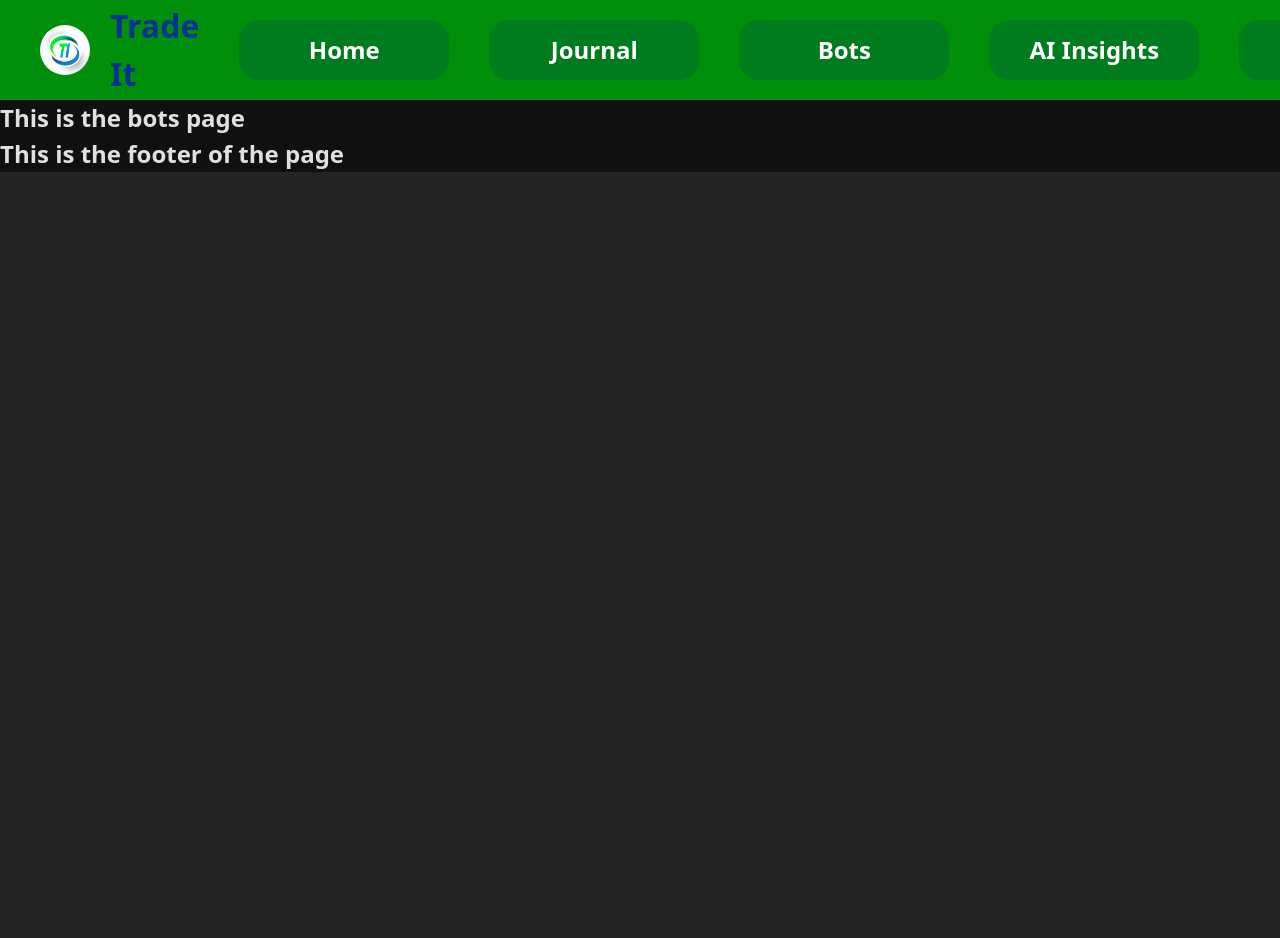
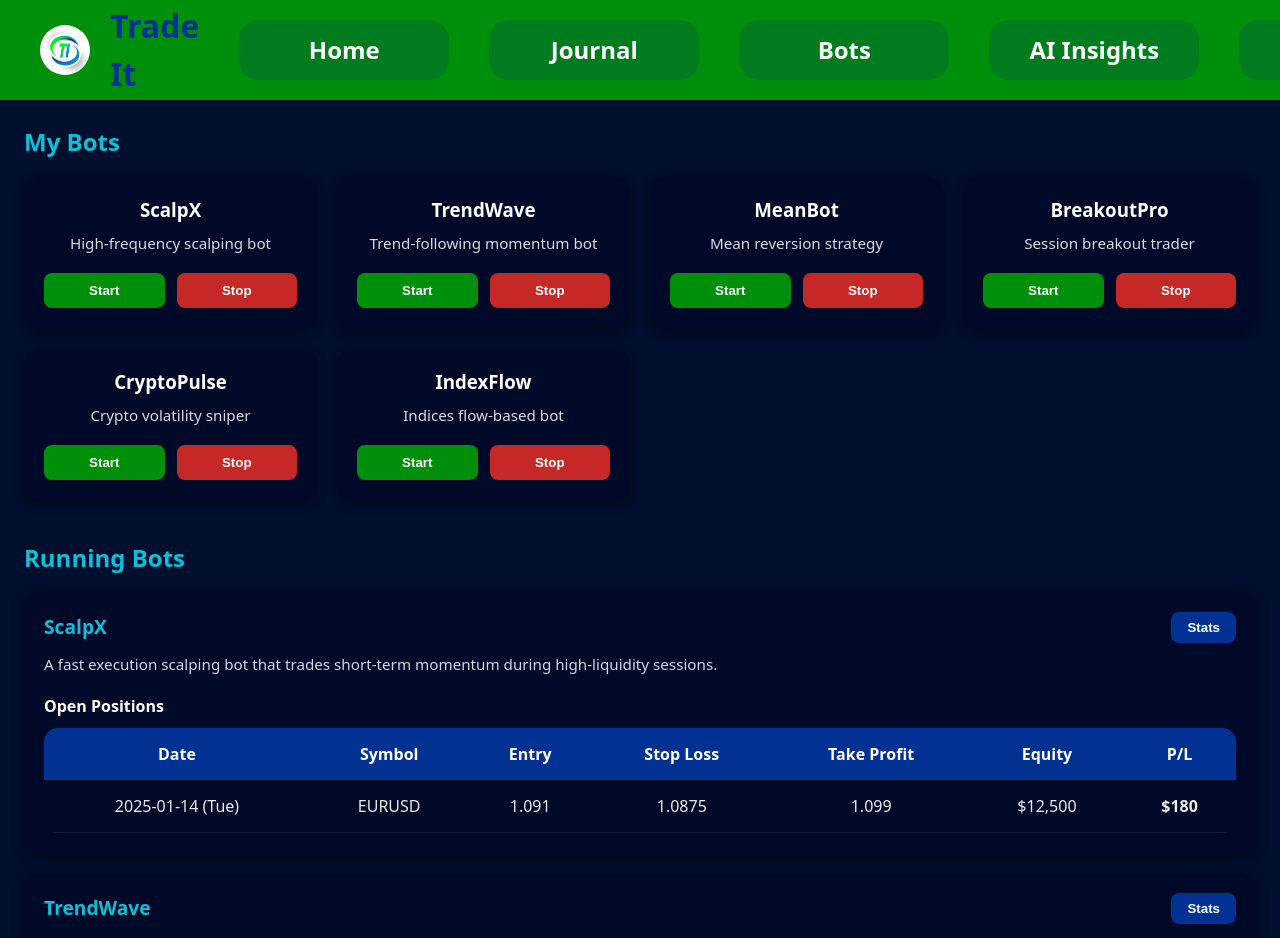
Before and after one commit to denis0f/trader, a React app in the folder frontend/: page /bots in a window 1280 px wide. Shown: the top 938 px of the page. Before the commit the page ends 800 px from the top, so only its background shows below. Built offline with nearby package versions, Linux system fonts and the light colour scheme; the HTML template or start-up script is replaced by a standard one.

Commit message:
Add Bots page and the related css of the page

```diff
--- a/frontend/src/App.css
+++ b/frontend/src/App.css
@@ -270,3 +270,204 @@
 }
 
 /* End of styling for the Journal page */
+
+/* Bots page styling  */
+
+.bots-container {
+  padding: 24px;
+  background-color: #000f2d;
+  min-height: 100vh;
+  display: flex;
+  flex-direction: column;
+  gap: 40px;
+}
+
+.bots-section h2 {
+  color: var(--color-blue-mid);
+  margin-bottom: 16px;
+}
+
+/* =========================
+   My Bots grid (4 columns)
+========================= */
+
+.bots-grid {
+  display: grid;
+  grid-template-columns: repeat(4, 1fr);
+  gap: 20px;
+}
+
+/* Bot card */
+.bot-card {
+  background: #000928;
+  border-radius: 16px;
+  padding: 20px;
+  text-align: center;
+  color: white;
+  box-shadow: 0 4px 10px rgba(0, 0, 0, 0.4);
+  transition: transform 0.3s ease;
+}
+
+.bot-card:hover {
+  transform: translateY(-4px);
+}
+
+.bot-card h3 {
+  margin-bottom: 8px;
+}
+
+.bot-card p {
+  font-size: 0.95rem;
+  opacity: 0.85;
+}
+
+/* Bot actions */
+.bot-actions {
+  margin-top: 18px;
+  display: flex;
+  gap: 12px;
+}
+
+.btn {
+  flex: 1;
+  padding: 10px;
+  border: none;
+  border-radius: 8px;
+  font-weight: bold;
+  cursor: pointer;
+  transition: background-color 0.3s, transform 0.1s;
+}
+
+.btn:active {
+  transform: scale(0.95);
+}
+
+.start {
+  background-color: var(--color-green-start);
+  color: white;
+}
+
+.start:hover {
+  background-color: var(--green-background-hover);
+}
+
+.stop {
+  background-color: #c62828;
+  color: white;
+}
+
+.stop:hover {
+  background-color: #9e1f1f;
+}
+
+/* =========================
+   Running Bots (DIV layout)
+========================= */
+
+.running-bot-card {
+  background: #000928;
+  border-radius: 16px;
+  padding: 20px;
+  margin-bottom: 20px;
+  box-shadow: 0 4px 12px rgba(0, 0, 0, 0.45);
+}
+
+/* Header */
+.running-bot-header {
+  display: flex;
+  justify-content: space-between;
+  align-items: center;
+}
+
+.running-bot-header h3 {
+  color: var(--color-blue-mid);
+  font-size: 1.2rem;
+}
+
+/* Stats button */
+.stats-btn {
+  background-color: var(--color-blue-end);
+  color: white;
+  border: none;
+  padding: 8px 16px;
+  border-radius: 8px;
+  font-weight: bold;
+  cursor: pointer;
+  transition: background-color 0.3s, transform 0.1s;
+}
+
+.stats-btn:hover {
+  background-color: var(--color-blue-light);
+}
+
+.stats-btn:active {
+  transform: scale(0.95);
+}
+
+/* Description */
+.running-bot-description {
+  margin: 10px 0 18px;
+  color: #cfd8e3;
+  line-height: 1.5;
+  font-size: 0.95rem;
+}
+
+/* Open positions title */
+.open-positions-title {
+  color: white;
+  margin-bottom: 10px;
+}
+
+/* Empty state */
+.no-positions {
+  padding: 18px;
+  text-align: center;
+  color: #b0c4de;
+  font-style: italic;
+  background: rgba(15, 190, 216, 0.08);
+  border-radius: 10px;
+}
+
+/* =========================
+   Reused Journal Table
+========================= */
+
+.journal-table {
+  width: 100%;
+  border-collapse: collapse;
+  background: #000928;
+  border-radius: 14px;
+  overflow: hidden;
+}
+
+.journal-table th,
+.journal-table td {
+  padding: 14px;
+  text-align: center;
+}
+
+.journal-table th {
+  background-color: var(--color-blue-end);
+  color: white;
+}
+
+.journal-table td {
+  color: #eaeaea;
+  border-bottom: 1px solid rgba(255, 255, 255, 0.08);
+}
+
+.journal-table tr:hover {
+  background-color: rgba(15, 190, 216, 0.12);
+}
+
+.profit {
+  color: var(--color-green-start);
+  font-weight: bold;
+}
+
+.loss {
+  color: #ff5c5c;
+  font-weight: bold;
+}
+
+/* End of Bots page styling */
--- a/frontend/src/components/bots_component/Bots.tsx
+++ b/frontend/src/components/bots_component/Bots.tsx
@@ -1,15 +1,143 @@
+import "./../../App.css";
 
+interface Bot {
+  id: number;
+  name: string;
+  description: string;
+}
 
+interface BotPosition {
+  date: string;
+  symbol: string;
+  entry: number;
+  stopLoss?: number;
+  takeProfit?: number;
+  equity: number;
+  profit: number;
+}
 
-export default function Bots(){
+interface RunningBot {
+  id: number;
+  name: string;
+  description: string;
+  positions: BotPosition[];
+}
 
+const bots: Bot[] = [
+  { id: 1, name: "ScalpX", description: "High-frequency scalping bot" },
+  { id: 2, name: "TrendWave", description: "Trend-following momentum bot" },
+  { id: 3, name: "MeanBot", description: "Mean reversion strategy" },
+  { id: 4, name: "BreakoutPro", description: "Session breakout trader" },
+  { id: 5, name: "CryptoPulse", description: "Crypto volatility sniper" },
+  { id: 6, name: "IndexFlow", description: "Indices flow-based bot" },
+];
 
-    return (
-        <>
+const runningBots: RunningBot[] = [
+  {
+    id: 1,
+    name: "ScalpX",
+    description:
+      "A fast execution scalping bot that trades short-term momentum during high-liquidity sessions.",
+    positions: [
+      {
+        date: "2025-01-14 (Tue)",
+        symbol: "EURUSD",
+        entry: 1.091,
+        stopLoss: 1.0875,
+        takeProfit: 1.099,
+        equity: 12500,
+        profit: 180,
+      },
+    ],
+  },
+  {
+    id: 2,
+    name: "TrendWave",
+    description:
+      "Designed to capture strong directional moves by following higher timeframe trends.",
+    positions: [],
+  },
+];
 
-            <h2>This is the bots page</h2>
+const Bots = () => {
+  return (
+    <div className="bots-container">
+      {/* My Bots */}
+      <section className="bots-section">
+        <h2>My Bots</h2>
 
+        <div className="bots-grid">
+          {bots.map((bot) => (
+            <div key={bot.id} className="bot-card">
+              <h3>{bot.name}</h3>
+              <p>{bot.description}</p>
 
-        </>
-    )
-}
+              <div className="bot-actions">
+                <button className="btn start">Start</button>
+                <button className="btn stop">Stop</button>
+              </div>
+            </div>
+          ))}
+        </div>
+      </section>
+
+      {/* Running Bots */}
+      <section className="bots-section">
+        <h2>Running Bots</h2>
+
+        {runningBots.map((bot) => (
+          <div key={bot.id} className="running-bot-card">
+            {/* Header */}
+            <div className="running-bot-header">
+              <h3>{bot.name}</h3>
+              <button className="stats-btn">Stats</button>
+            </div>
+
+            {/* Description */}
+            <p className="running-bot-description">{bot.description}</p>
+
+            {/* Open Positions */}
+            <h4 className="open-positions-title">Open Positions</h4>
+
+            {bot.positions.length === 0 ? (
+              <div className="no-positions">
+                No open positions, still waiting for my setup!
+              </div>
+            ) : (
+              <table className="journal-table">
+                <thead>
+                  <tr>
+                    <th>Date</th>
+                    <th>Symbol</th>
+                    <th>Entry</th>
+                    <th>Stop Loss</th>
+                    <th>Take Profit</th>
+                    <th>Equity</th>
+                    <th>P/L</th>
+                  </tr>
+                </thead>
+                <tbody>
+                  {bot.positions.map((pos, index) => (
+                    <tr key={index}>
+                      <td>{pos.date}</td>
+                      <td>{pos.symbol}</td>
+                      <td>{pos.entry}</td>
+                      <td>{pos.stopLoss ?? "—"}</td>
+                      <td>{pos.takeProfit ?? "—"}</td>
+                      <td>${pos.equity.toLocaleString()}</td>
+                      <td className={pos.profit >= 0 ? "profit" : "loss"}>
+                        ${pos.profit}
+                      </td>
+                    </tr>
+                  ))}
+                </tbody>
+              </table>
+            )}
+          </div>
+        ))}
+      </section>
+    </div>
+  );
+};
+
+export default Bots;
```
